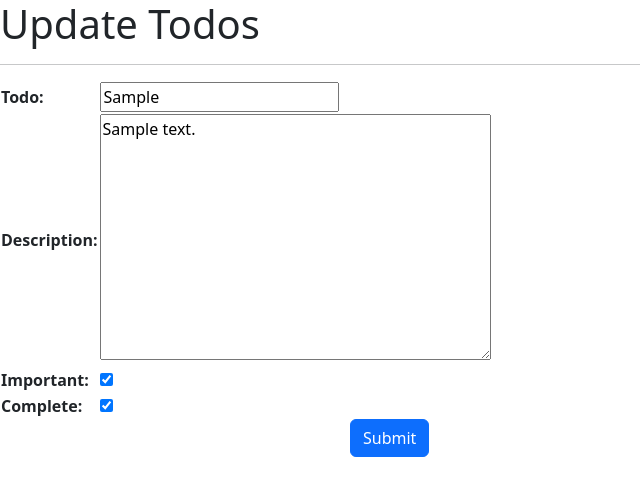
After one commit to LIKELION-YJOO/django-practice, a Django app: page /todo/update_todo/1/ in a window 1280 px wide. The commit adds this page. Shown: the top 496 px of the page, without its empty margins (0-640 px from the left). Run offline with Django 3.2, Linux system fonts and the light colour scheme; tables that the repository leaves empty hold one stand-in row (values such as "Sample post"); some libraries are stand-ins or nearby versions.

Commit message:
수정기능과 삭제기능 만들기

```diff
--- /dev/null
+++ b/todo/templates/todo/todo_update.html
@@ -0,0 +1,45 @@
+<!DOCTYPE html>
+{% load static %}
+<html lang="ko">
+<head>
+	<meta charset="UTF-8">
+	<title>Update Todo</title>
+	<link rel="stylesheet" href="{% static 'todo/bootstrap/bootstrap.min.css' %}">
+</head>
+<body>
+	<h1>Update Todos</h1>
+	<hr/>
+	<form method='post' enctype="multipart/form-data">
+		{% csrf_token %}
+		<table>
+			<tbody>
+				<tr>
+					<th><label for="id_todo">Todo:</label></th>
+					<td><input type="text" name="todo" maxlength="30" required="" id="id_todo" value="{{ curTodo.todo }}"></td>
+				</tr>
+				<tr>
+					<th><label for="id_description">Description:</label></th>
+					<td><textarea name="description" cols="40" rows="10" required="" id="id_description">{{ curTodo.description }}</textarea></td>
+				</tr>
+				<tr>
+					<th><label for="id_important">Important:</label></th>
+					{% if curTodo.important %}
+					<td><input type="checkbox" name="important" id="id_important" checked></td>
+					{% else %}
+					<td><input type="checkbox" name="important" id="id_important"></td>
+					{% endif %}
+				</tr>
+				<tr>
+					<th><label for="id_complete">Complete:</label></th>
+					{% if curTodo.complete %}
+					<td><input type="checkbox" name="complete" id="id_complete" checked></td>
+					{% else %}
+					<td><input type="checkbox" name="complete" id="id_complete"></td>
+					{% endif %}
+				</tr>
+			</tbody>
+		</table>
+		<button type="submit" class="btn btn-primary" style="margin-left: 350px;">Submit</button>
+	</form>
+</body>
+</html>
--- a/todo/templates/todo/todos.html
+++ b/todo/templates/todo/todos.html
@@ -41,11 +41,11 @@
 								<span>{{ todo.description }}</span>
 							</td>
 							<td class="align-middle">
-								<h5 class="mb-0"><a href="#" role="button" class="badge bg-secondary" style="text-decoration-line: none;">수정하기</a></h6>
+								<h5 class="mb-0"><a href="{% url 'update' todo.pk %}" role="button" class="badge bg-secondary" style="text-decoration-line: none;">수정하기</a></h6>
 							</td>
 							<td class="align-middle">
 								<a href="#!" data-bs-toggle="tooltip" data-bs-title="Done"><i class="fa-solid fa-check text-success me-3"></i></a>
-								<a href="#!" data-bs-toggle="tooltip" data-bs-title="Remove"><i class="fa-solid fa-trash-can text-danger"></i></a>
+								<a href="{% url 'delete' todo.pk %}" data-bs-toggle="tooltip" data-bs-title="Remove"><i class="fa-solid fa-trash-can text-danger"></i></a>
 							</td>
 							</tr>
 							{% endfor %}
--- a/todo/urls.py
+++ b/todo/urls.py
@@ -1,8 +1,10 @@
 from django.urls import path
-from todo.views import create_todo, index, todos
+from todo.views import create_todo, delete_todo, index, todos, update_todo
 
 urlpatterns = [
 	path('', todos, name="todos"),
 	path('index/', index),
 	path('create_todo/', create_todo, name="create"),
+	path('update_todo/<int:pk>/', update_todo, name='update'),
+	path('delete_todo/<int:pk>/', delete_todo, name='delete'),
 ]
--- a/todo/views.py
+++ b/todo/views.py
@@ -1,7 +1,29 @@
-from django.shortcuts import redirect, render
+from django.shortcuts import get_object_or_404, redirect, render
 from todo.models import TodoList
 
 # Create your views here.
+def delete_todo(request, pk):
+	delTodo = get_object_or_404(TodoList, pk=pk)
+	delTodo.delete()
+	return redirect('todos')
+
+def update_todo(request, pk):
+	curTodo = get_object_or_404(TodoList, pk=pk)
+	if request.method == 'POST':
+		curTodo.todo = request.POST['todo']
+		curTodo.description = request.POST['description']
+		curTodo.important = request.POST.get('important') == "on"
+		curTodo.complete = request.POST.get('complete') == "on"
+		curTodo.save()
+		return redirect('todos')
+	return render(
+		request,
+		'todo/todo_update.html',
+		{
+			'curTodo': curTodo,
+		},
+	)
+
 def create_todo(request):
 	myTodo = TodoList()
 	if request.method == 'POST':
```
